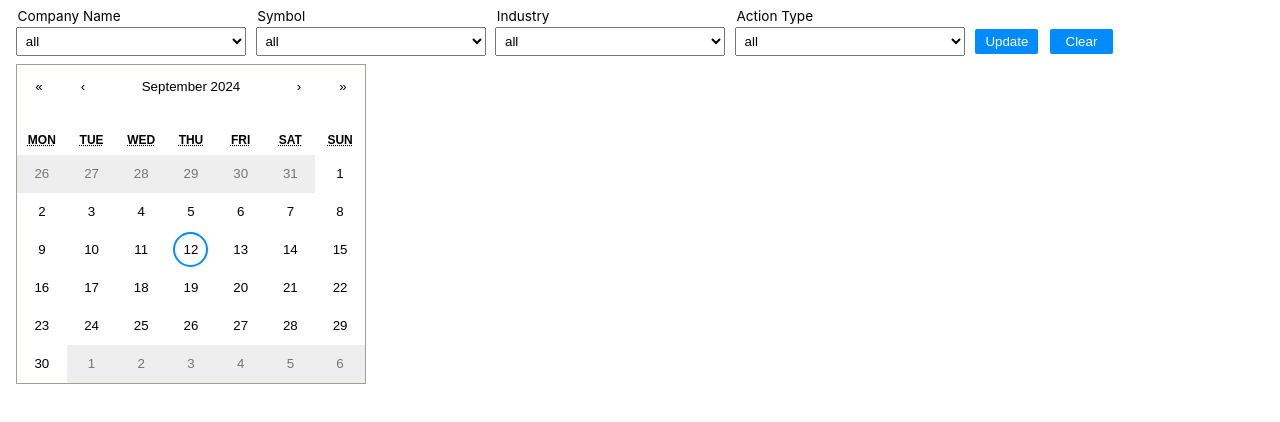
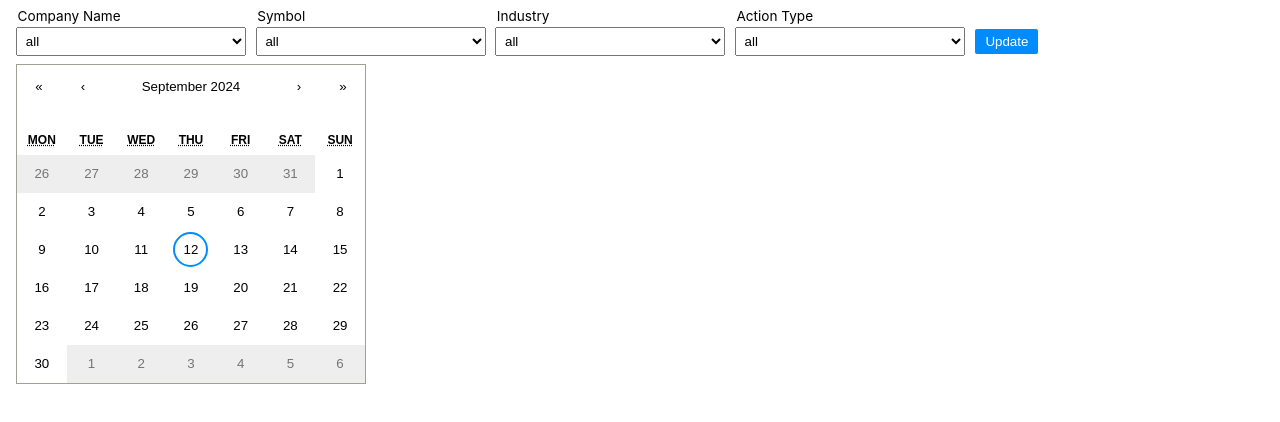
Before and after one commit to ranaRabie/event-calendar, a React (Create React App) app: page / in a window 1280 px wide. Shown: the top 422 px of the page. Built offline with nearby package versions, Linux system fonts and the light colour scheme.

Commit message:
fix symbol filter

```diff
--- a/src/Calendar.js
+++ b/src/Calendar.js
@@ -69,7 +69,7 @@ export const CustomCalendar = () => {
                 setEventsFilterList(eventsDummy); // Set it when set eventsList
 
                 const filterDataArr = {
-                    industry_group_en: [...new Set(eventsDummy.map(event => event['v_corporate_actions.long_name_en']))],
+                    long_name_en: [...new Set(eventsDummy.map(event => event['v_corporate_actions.long_name_en']))],
                     symbol: [...new Set(eventsDummy.map(event => event['v_corporate_actions.symbol']))],
                     industry_group_en: [...new Set(eventsDummy.map(event => event['v_corporate_actions.industry_group_en']))],
                     actionType: [...new Set(eventsDummy.map(event => event['v_corporate_actions.action_type']))]
@@ -138,8 +138,8 @@ export const CustomCalendar = () => {
     const onFiltersUpdate = (filtersList) => {
         setSelectedEvents(null);
         const filteredEvents = eventsList.filter(event =>
-            (!filtersList.industry_group_en || event['v_corporate_actions.long_name_en'] === filtersList.industry_group_en) &&
-            (!filtersList.symbol || event['v_corporate_actions.symbol'] === filtersList.symbol) &&
+            (!filtersList.long_name_en || event['v_corporate_actions.long_name_en'] === filtersList.long_name_en) &&
+            (!filtersList.symbol || event['v_corporate_actions.symbol'] === parseInt(filtersList.symbol)) &&
             (!filtersList.industry_group_en || event['v_corporate_actions.industry_group_en'] === filtersList.industry_group_en) &&
             (!filtersList.actionType || event['v_corporate_actions.action_type'] === filtersList.actionType)
         );
--- a/src/Filters.js
+++ b/src/Filters.js
@@ -11,7 +11,7 @@ export const Filters = forwardRef(({filterData, onFiltersUpdate}, ref) => {
         e.preventDefault();
 
         const selectedFilters = {
-            'industry_group_en': companyRef.current.value !== 'all' && companyRef.current.value,
+            'long_name_en': companyRef.current.value !== 'all' && companyRef.current.value,
             'symbol': symbolRef.current.value !== 'all' && symbolRef.current.value,
             'industry_group_en': industry_group_enRef.current.value !== 'all' && industry_group_enRef.current.value,
             'actionType': actionTypeRef.current.value !== 'all' && actionTypeRef.current.value,
@@ -53,7 +53,7 @@ export const Filters = forwardRef(({filterData, onFiltersUpdate}, ref) => {
                 <label>Company Name</label>
                 <select ref={companyRef} onChange={onSelectCompanyChange}>
                     <option value="all">all</option>
-                    {filterData && filterData.industry_group_en.map((filter, idx) => <option value={filter} key={idx}>{filter}</option>)}
+                    {filterData && filterData.long_name_en.map((filter, idx) => <option value={filter} key={idx}>{filter}</option>)}
                 </select>
             </div>
             <div>
@@ -78,7 +78,6 @@ export const Filters = forwardRef(({filterData, onFiltersUpdate}, ref) => {
                 </select>
             </div>
             <button onClick={updateFilters}>Update</button>
-            <button onClick={clearFilters}>clear</button>
         </form>
     )
 })
```
